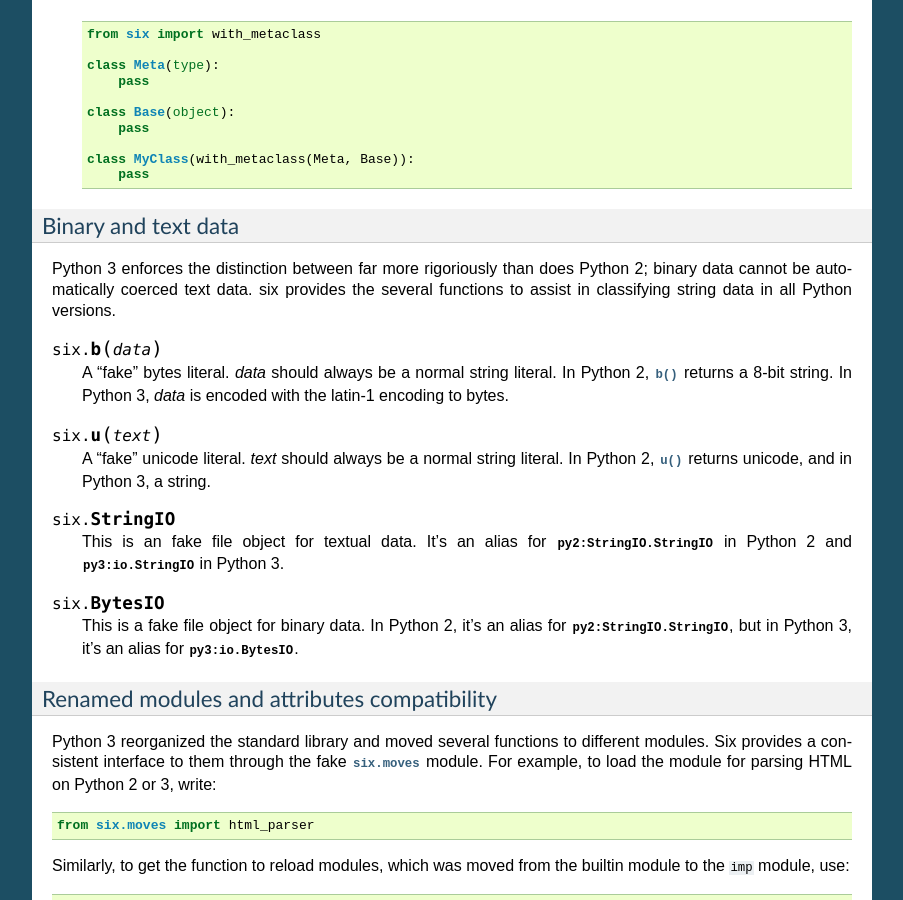
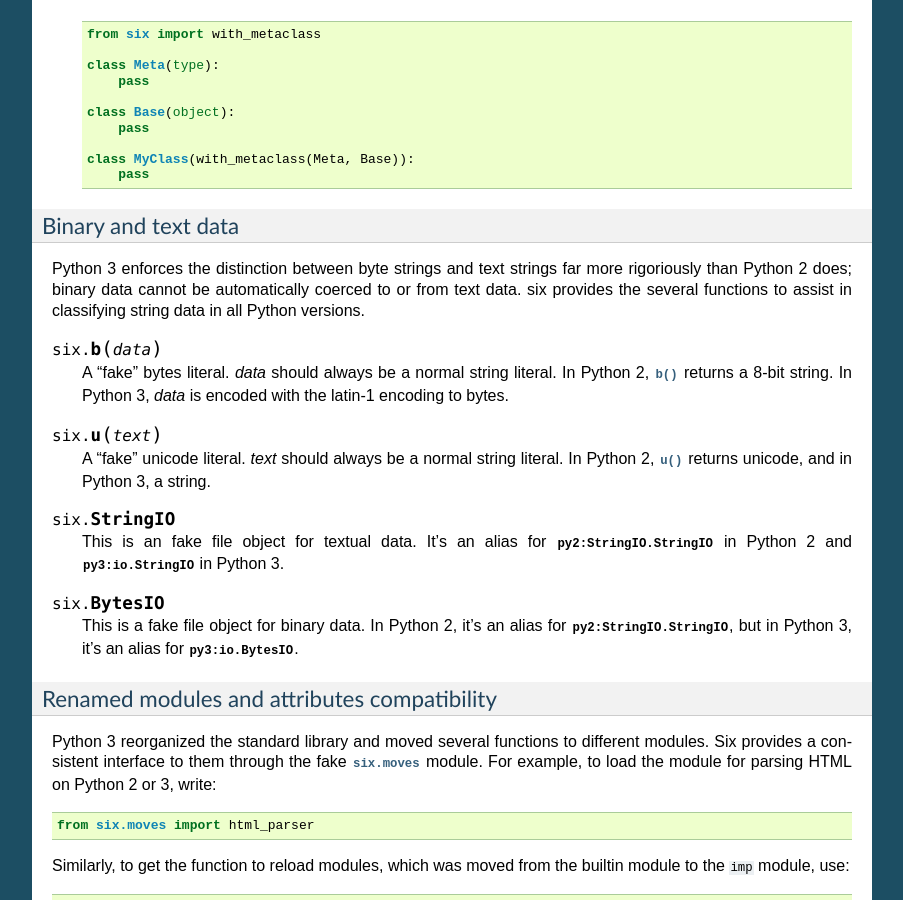
Before and after one commit to benjaminp/six, a Sphinx documentation site: the page built from documentation/index.rst, in a window 1280 px wide and 900 px high, scrolled down 2367 px. Shown: the whole window, without its empty margins (198-1101 px from the left). Built offline with Sphinx 7.4.7, drawn with Linux system fonts in a browser that asks for light colours.

Commit message:
fix missing words

```diff
--- a/documentation/index.rst
+++ b/documentation/index.rst
@@ -199,9 +199,10 @@ Python 2 and 3.
 Binary and text data
 >>>>>>>>>>>>>>>>>>>>
 
-Python 3 enforces the distinction between far more rigoriously than does Python
-2; binary data cannot be automatically coerced text data.  six provides the
-several functions to assist in classifying string data in all Python versions.
+Python 3 enforces the distinction between byte strings and text strings far more
+rigoriously than Python 2 does; binary data cannot be automatically coerced to
+or from text data.  six provides the several functions to assist in classifying
+string data in all Python versions.
 
 
 .. function:: b(data)
```
